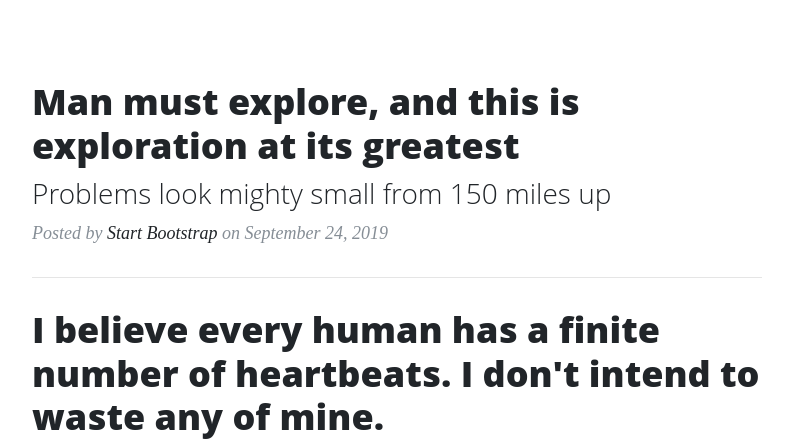
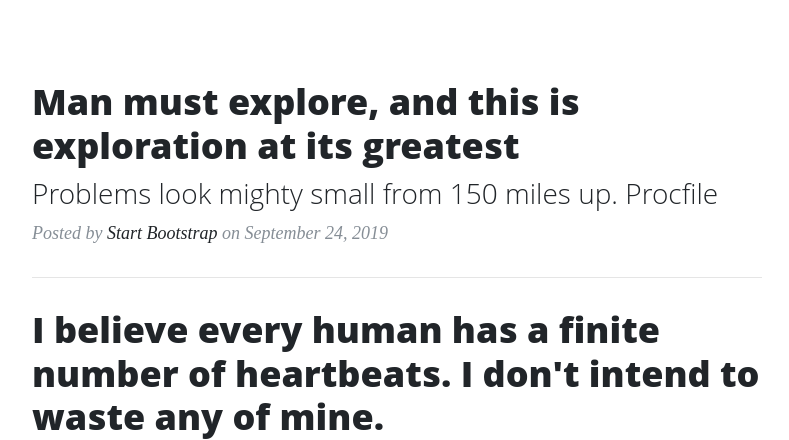
Before and after one commit to KieranCG/thorin-flask-app, a Flask app: page / in a window 1280 px wide. Shown: the part 628-1068 px from the top of the page, without its empty margins (243-1032 px from the left). Run offline with Flask 2, Linux system fonts and the light colour scheme; some libraries are stand-ins or nearby versions.

Commit message:
Procfile encoding change

```diff
--- a/templates/index.html
+++ b/templates/index.html
@@ -7,7 +7,7 @@
           Man must explore, and this is exploration at its greatest
         </h2>
         <h3 class="post-subtitle">
-          Problems look mighty small from 150 miles up
+          Problems look mighty small from 150 miles up. Procfile
         </h3>
       </a>
       <p class="post-meta">
```
